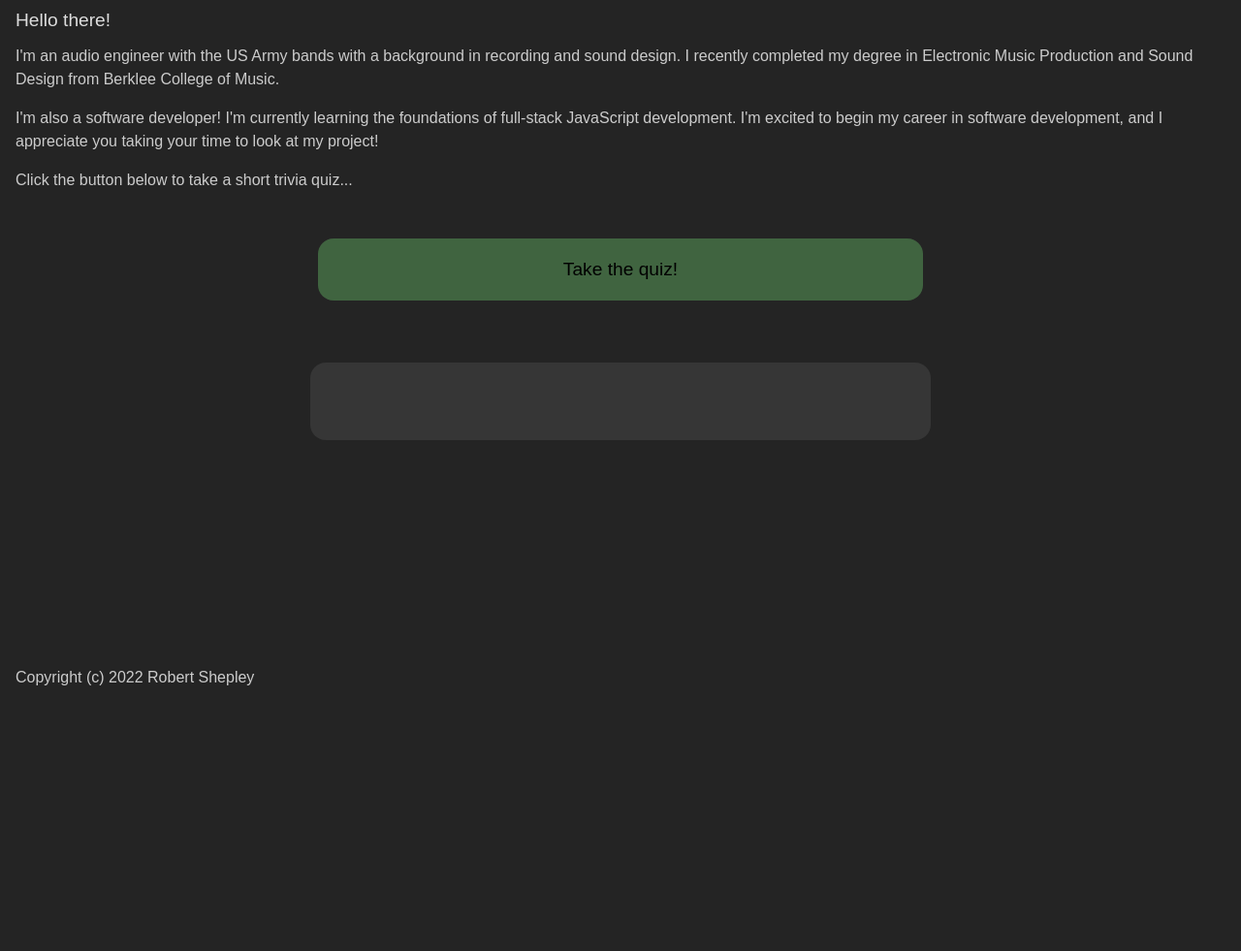
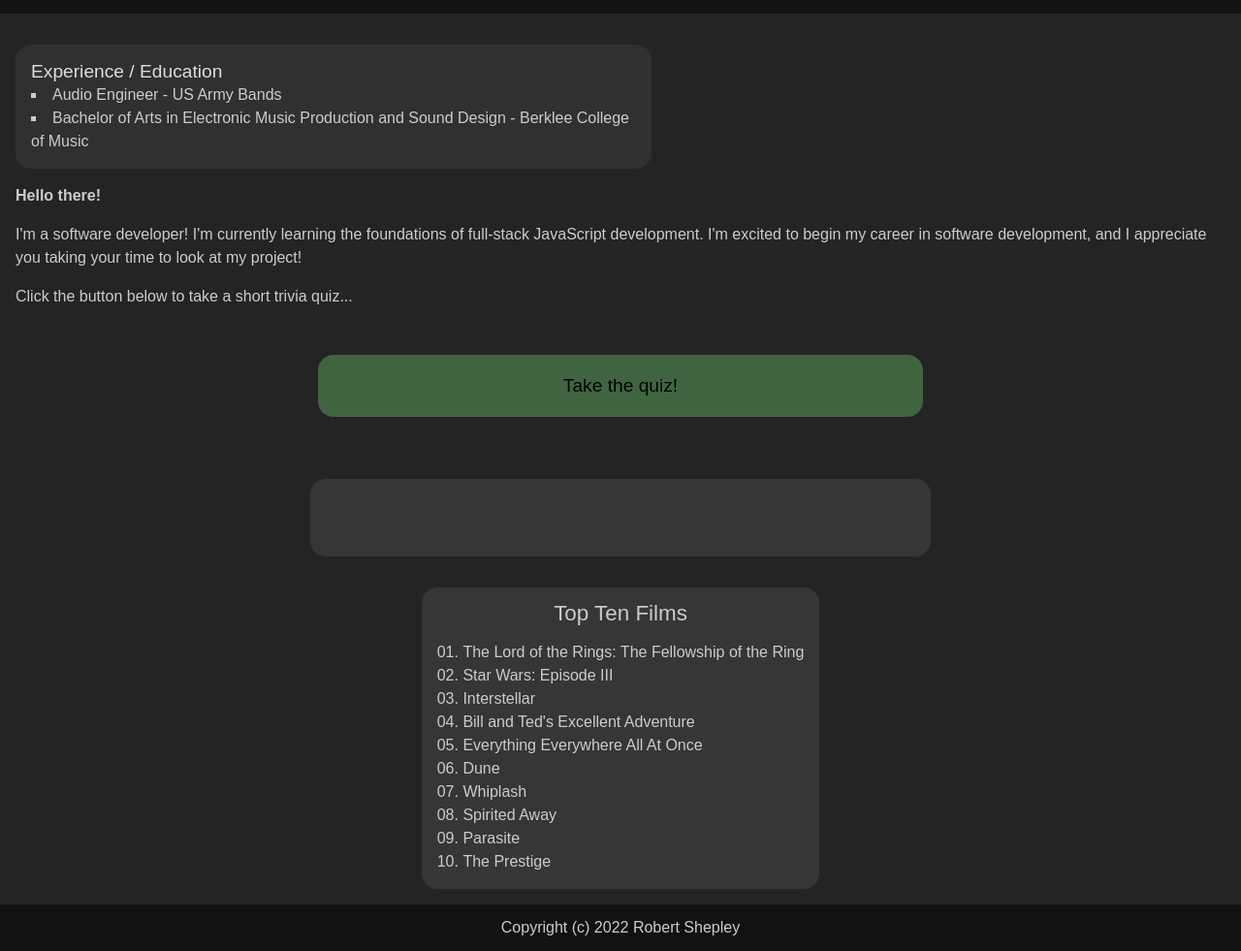
Before and after one commit to ShepleySound/code201-lab-aboutme, a plain HTML site: page index.html in a window 1280 px wide. Shown: the part 77-1058 px from the top of the page at 97% size. Before the commit the page ends 800 px from the top, so only its background shows below. Drawn offline with Linux system fonts and the light colour scheme.

Commit message:
Reformat page and add top ten.

```diff
--- a/css/style.css
+++ b/css/style.css
@@ -8,14 +8,16 @@ body {
 }
 
 header {
-  padding: 1rem;
+  padding: 2rem;
   display: flex;
   align-items: center;
   justify-content: center;
+  background-color: #121212;
+  height: max-content;
 }
 
 header h1 {
-  font-size: 1.5rem;
+  font-size: 1.7rem;
   font-weight: 600;
 }
 
@@ -26,17 +28,29 @@ main {
   align-items: center;
 }
 
-.bio-block>* {
-  margin: 1rem 0px;
+.experience-container {
+  background-color: #303030;
+  padding: 1rem;
+  width: 50%;
+  border-radius: 1rem;
 }
 
-.bio-block h2 {
+.bio-container>* {
+  margin: 1rem 0px;
+  line-height: 1.5rem;
+}
+
+.bio-container h3 {
   font-size: 1.2rem;
   color: #dddddd
 }
 
-.bio-block p {
-  line-height: 1.5rem;
+.bio-container ul {
+  list-style: inside square;
+}
+
+.bio-container em {
+  font-weight: 600;
 }
 
 .start-button,
@@ -76,7 +90,27 @@ main {
   font-weight: 600;
 }
 
+.topten-container {
+  background-color: #363636;
+  padding: 1rem;
+  border-radius: 1rem;
+}
+
+.topten-container h2 {
+  font-size: 1.4rem;
+  text-align: center;
+  margin-bottom: 1rem;
+}
+
+ol.topten {
+  list-style: inside decimal-leading-zero;
+  line-height: 1.5rem;
+}
+
 footer {
   margin-top: auto;
   padding: 1rem;
+  height: max-content;
+  background-color: #121212;
+  text-align: center;
 }
--- a/index.html
+++ b/index.html
@@ -13,10 +13,16 @@
       <h1>About Robert Shepley</h1>
     </header>
     <main>
-      <section class="bio-block">
-        <h2>Hello there!</h2>
-        <p class="bio-text">I'm an audio engineer with the US Army bands with a background in recording and sound design. I recently completed my degree in Electronic Music Production and Sound Design from Berklee College of Music. </p>
-        <p class="bio-text">I'm also a software developer! I'm currently learning the foundations of full-stack JavaScript development. I'm excited to begin my career in software development, and I appreciate you taking your time to look at my project!</p>
+      <section class="bio-container">
+        <section class="experience-container">
+          <h3>Experience / Education</h3>
+          <ul>
+            <li>Audio Engineer - US Army Bands</li>
+            <li>Bachelor of Arts in Electronic Music Production and Sound Design - Berklee College of Music</li>
+          </ul>
+        </section>
+        <em>Hello there!</em>
+        <p class="bio-text">I'm a software developer! I'm currently learning the foundations of full-stack JavaScript development. I'm excited to begin my career in software development, and I appreciate you taking your time to look at my project!</p>
         <p class="bio-text">Click the button below to take a short trivia quiz...</p>
       </section>
       <button class="start-button">Take the quiz!</button>
@@ -24,6 +30,21 @@
         <h3 class="point-label"></h3>
         <span class="point-amount"></span>
       </section>
+      <section class="topten-container">
+        <h2>Top Ten Films</h2>
+        <ol class="topten">
+          <li>The Lord of the Rings: The Fellowship of the Ring</li>
+          <li>Star Wars: Episode III</li>
+          <li>Interstellar</li>
+          <li>Bill and Ted's Excellent Adventure</li>
+          <li>Everything Everywhere All At Once</li>
+          <li>Dune</li>
+          <li>Whiplash</li>
+          <li>Spirited Away</li>
+          <li>Parasite</li>
+          <li>The Prestige</li>
+        </ol>
+      </section>
     </main>
     <footer>Copyright (c) 2022 Robert Shepley</footer>
   </body>
```
